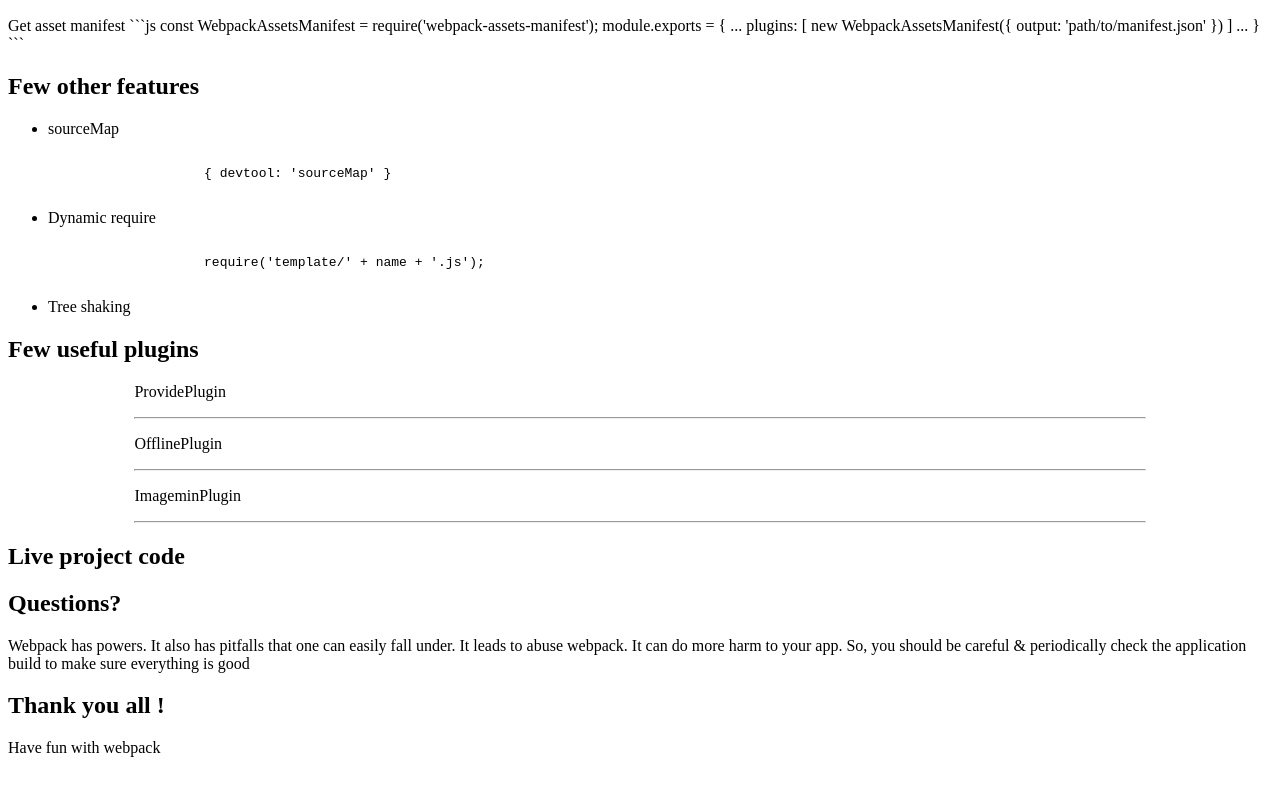
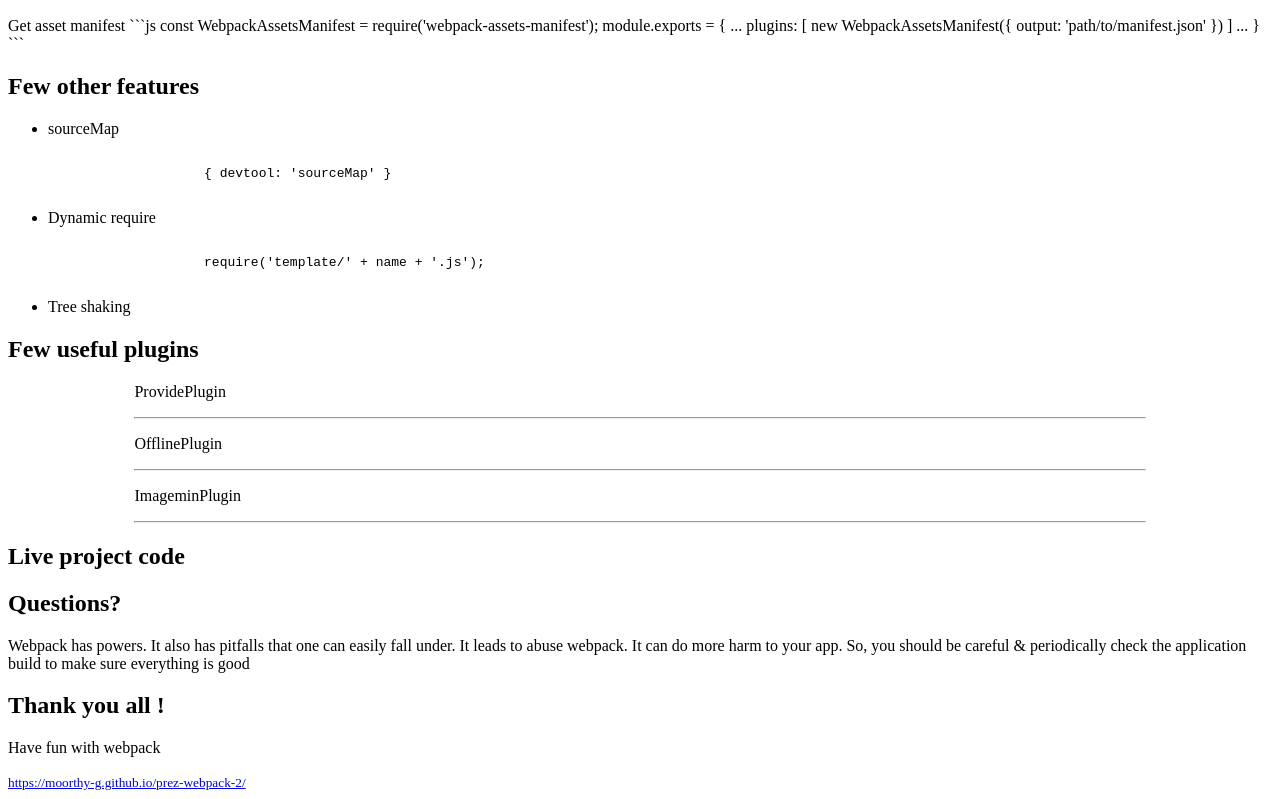
Before and after one commit to i-present/prez-webpack-2, a website built with webpack: page src/view/index.html in a window 1280 px wide. Shown: the part 4161-4960 px from the top of the page. Before the commit the page ends 4934 px from the top, so only its background shows below. Built offline with nearby package versions, Linux system fonts and the light colour scheme; what reveal.js would draw is missing.

Commit message:
Include presentation link in last slide

```diff
--- a/src/view/index.html
+++ b/src/view/index.html
@@ -647,6 +647,11 @@
     <section id="thank_you_all">
         <h2>Thank you all !</h2>
         <p>Have fun with webpack</p>
+        <small>
+            <a href="https://moorthy-g.github.io/prez-webpack-2/">
+                https://moorthy-g.github.io/prez-webpack-2/
+            </a>
+        </small>
     </section>
 </div>
 </div>
```
